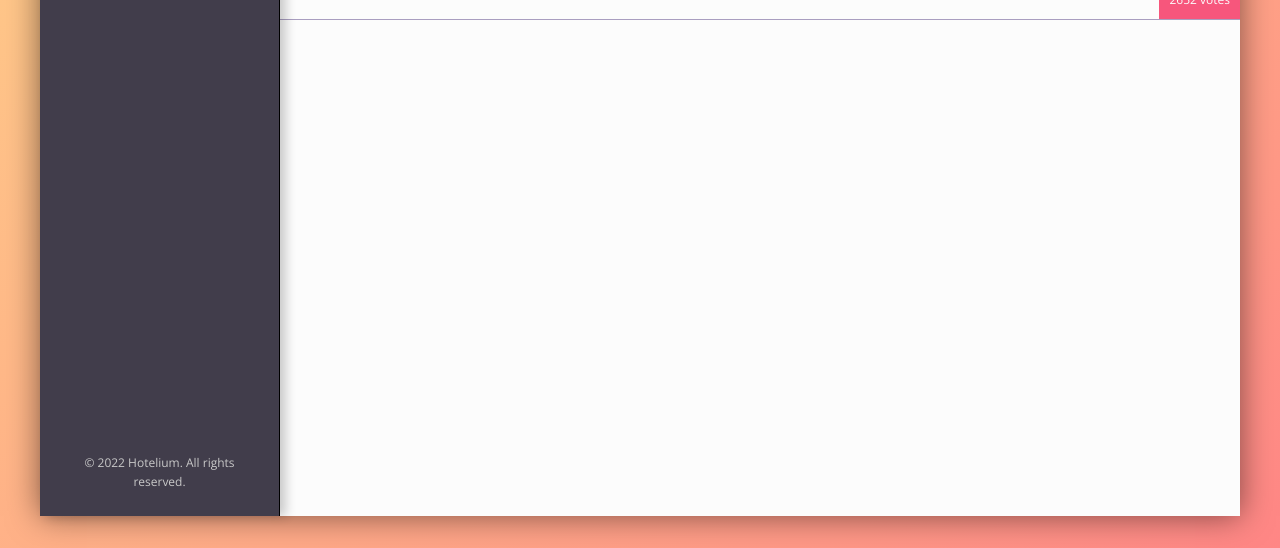
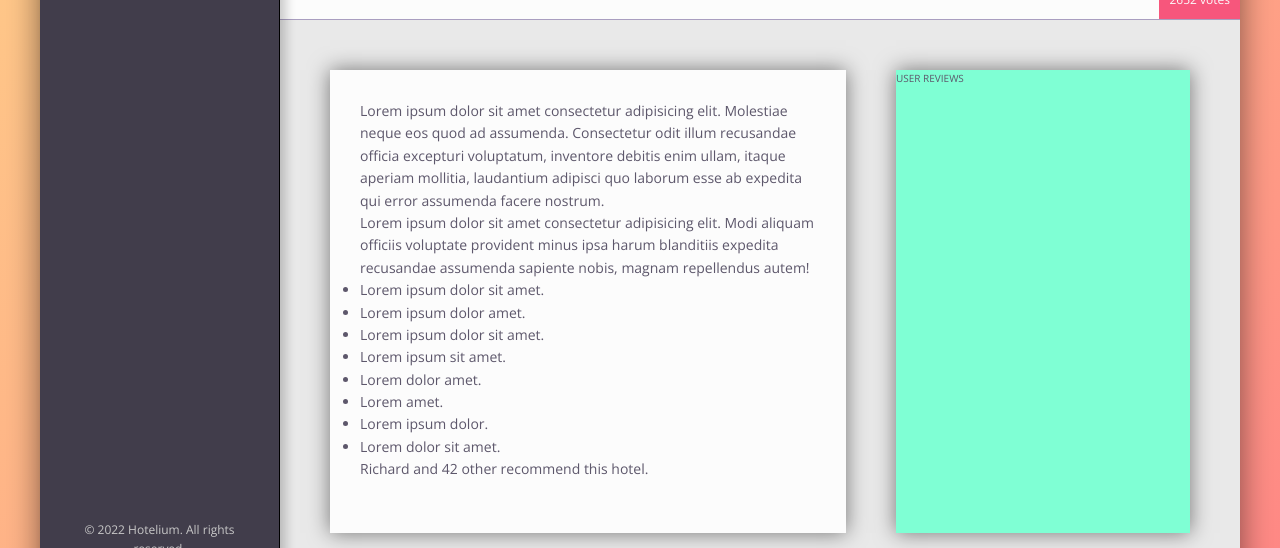
Before and after one commit to ArminasStrolys/advanced-styling-project-2, a React (Create React App) app: page / in a window 1280 px wide. Shown: the part 404-952 px from the top of the page. Built offline with nearby package versions, Linux system fonts and the light colour scheme.

Commit message:
Main content section. Layout formatting.

```diff
--- a/src/components/content/Content.jsx
+++ b/src/components/content/Content.jsx
@@ -75,6 +75,45 @@ const Content = () => {
             <div className="overview__rating-votes">2652 votes</div>
           </div>
         </div>
+        <div className="detail">
+          <div className="description">
+            <p className="paragraph">
+              Lorem ipsum dolor sit amet consectetur adipisicing elit. Molestiae
+              neque eos quod ad assumenda. Consectetur odit illum recusandae
+              officia excepturi voluptatum, inventore debitis enim ullam, itaque
+              aperiam mollitia, laudantium adipisci quo laborum esse ab expedita
+              qui error assumenda facere nostrum.
+            </p>
+            <p className="paragraph">
+              Lorem ipsum dolor sit amet consectetur adipisicing elit. Modi
+              aliquam officiis voluptate provident minus ipsa harum blanditiis
+              expedita recusandae assumenda sapiente nobis, magnam repellendus
+              autem!
+            </p>
+            <ul className="list">
+              <li className="list__item">Lorem ipsum dolor sit amet.</li>
+              <li className="list__item">Lorem ipsum dolor amet.</li>
+              <li className="list__item">Lorem ipsum dolor sit amet.</li>
+              <li className="list__item">Lorem ipsum sit amet.</li>
+              <li className="list__item">Lorem dolor amet.</li>
+              <li className="list__item">Lorem amet.</li>
+              <li className="list__item">Lorem ipsum dolor.</li>
+              <li className="list__item">Lorem dolor sit amet.</li>
+            </ul>
+            <div className="recommend">
+              <p className="recommend__count">
+                Richard and 42 other recommend this hotel.
+              </p>
+              <div className="recommend__friends">
+                <img src="" alt="" className="recommend__photo" />
+                <img src="" alt="" className="recommend__photo" />
+                <img src="" alt="" className="recommend__photo" />
+                <img src="" alt="" className="recommend__photo" />
+              </div>
+            </div>
+          </div>
+          <div className="user-reviews">USER REVIEWS</div>
+        </div>
       </main>
     </>
   );
--- a/src/style/_base.scss
+++ b/src/style/_base.scss
@@ -7,6 +7,7 @@
   --col-independence-lighter: #a99ec0;
   --col-independence: #5d576b;
   --col-independence-darker: #413d4b;
+  --col-gray-0: #e9e9e9;
   --col-gray-1: #c8c8c8;
   --col-gray-2: #969696;
   --col-gray-3: #646464;
--- a/src/style/_components.scss
+++ b/src/style/_components.scss
@@ -258,4 +258,4 @@
     @include box-shadow(0, 0.2rem, 1rem, 0.2);
   }
 }
-//+++++++++++++++++++++++++++++++++++++++++++++++++++++++++++++++++++++++++++++++++++++
+//+++++++++++++++++++++++++++++++++++++++++++++++++++++++++ DETAIL CONTENT / CONTENT
--- a/src/style/_layout.scss
+++ b/src/style/_layout.scss
@@ -39,5 +39,22 @@
 .hotel-view {
   background-color: var(--col-white);
   flex: 1;
-  height: 80rem;
 }
+.detail {
+  background-color: var(--col-gray-0);
+  display: flex;
+  padding: 5rem;
+}
+.description {
+  background-color: var(--col-white);
+  @include box-shadow;
+  padding: 3rem;
+  flex: 0 0 60%;
+  margin-right: 5rem;
+  font-size: 1.4rem;
+}
+.user-reviews {
+  background-color: aquamarine;
+  @include box-shadow;
+  flex: 1;
+}
```
